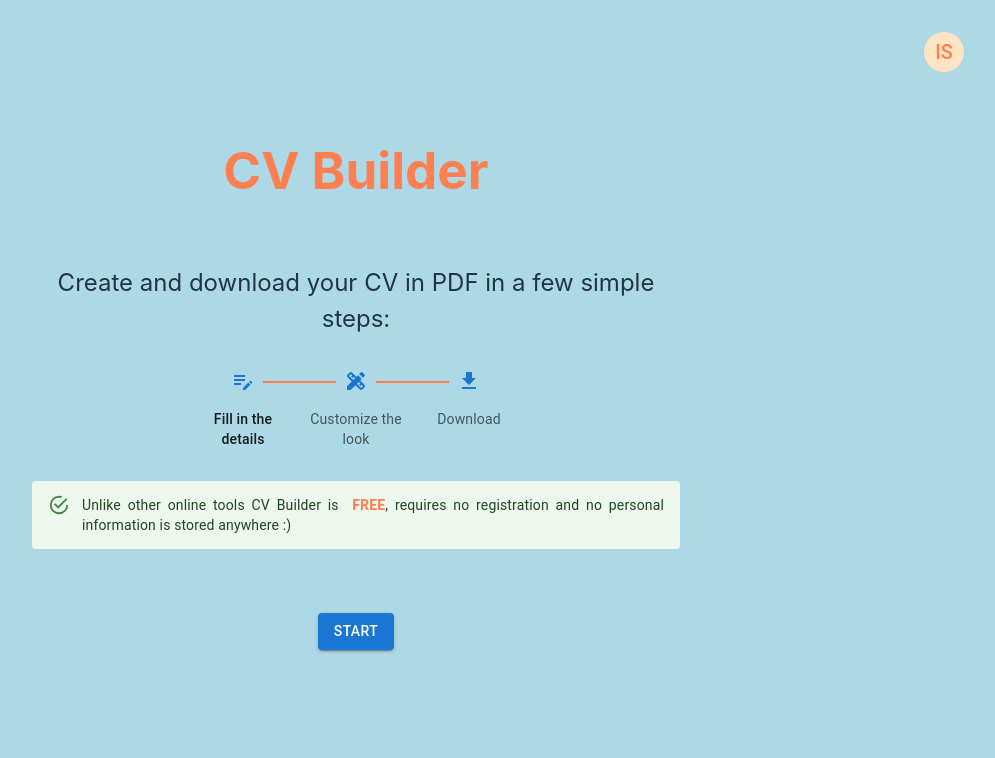
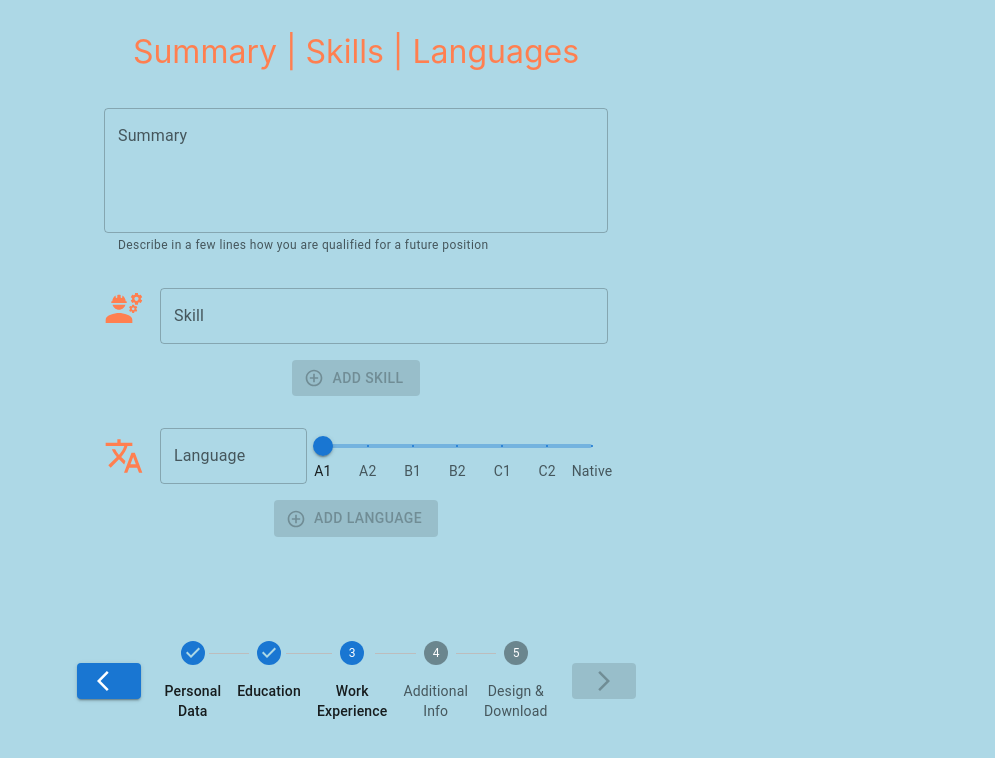
Before and after one commit to Nacho1980/cv-builder, a React (Vite) app: page /additional-info in a window 1280 px wide. Shown: the top 758 px of the page, without its empty margins (284-1279 px from the left). Built offline with nearby package versions, Linux system fonts and the light colour scheme.

Commit message:
Navigation with router implemented. Pending improvement of Cypress tests

```diff
--- a/src/App.tsx
+++ b/src/App.tsx
@@ -1,10 +1,15 @@
 import { createTheme, ThemeProvider } from "@mui/material";
 import { useState } from "react";
 import { useSelector } from "react-redux";
+import { Route, BrowserRouter as Router, Routes } from "react-router-dom";
 import "./App.css";
 import NavigationBar from "./components/NavigationBar";
+import AdditionalSectionsForm from "./components/pages/AdditionalSectionsForm";
+import DesignAndDownload from "./components/pages/DesignAndDownload";
+import EducationForm from "./components/pages/EducationForm";
+import ExperienceForm from "./components/pages/ExperienceForm";
+import PersonalDataForm from "./components/pages/PersonalDataForm";
 import WelcomePage from "./components/pages/WelcomePage";
-import { stepComponents } from "./constants";
 import { RootState } from "./store/store";
 
 function App() {
@@ -30,7 +35,7 @@ function App() {
     },
   });
 
-  // Get the component for the current step
+  /*   // Get the component for the current step
   const currentStepComponent = stepComponents.find(
     (step) => step.step === currentStep
   );
@@ -56,27 +61,27 @@ function App() {
       (currentStep === 4 && !summary) ||
       (currentStep === 2 && education.items.length === 0)
     );
-  };
+  }; */
 
   return (
     <ThemeProvider theme={theme}>
       <div className="main-body">
-        {/* Welcome page */}
-        {currentStep === 0 && <WelcomePage />}
-
-        {/* Render the step's component */}
         <div className="current-page-container">
-          {currentStepComponent?.component ? (
-            <currentStepComponent.component />
-          ) : null}
+          <Router>
+            <Routes>
+              <Route path="/" element={<WelcomePage />} />
+              <Route path="/personal-data" element={<PersonalDataForm />} />
+              <Route path="/education" element={<EducationForm />} />
+              <Route path="/experience" element={<ExperienceForm />} />
+              <Route
+                path="/additional-info"
+                element={<AdditionalSectionsForm />}
+              />
+              <Route path="/design-download" element={<DesignAndDownload />} />{" "}
+            </Routes>
+            <NavigationBar />
+          </Router>
         </div>
-
-        {/* Navigation buttons */}
-        <NavigationBar
-          currentStep={currentStep}
-          onNextStep={nextStep}
-          onPreviousStep={previousStep}
-        />
       </div>
     </ThemeProvider>
   );
--- a/src/components/NavigationBar.tsx
+++ b/src/components/NavigationBar.tsx
@@ -2,52 +2,64 @@ import ArrowBackIosIcon from "@mui/icons-material/ArrowBackIos";
 import ArrowForwardIosIcon from "@mui/icons-material/ArrowForwardIos";
 import { Button } from "@mui/material";
 import { useSelector } from "react-redux";
-import { stepComponents, stepLabels } from "../constants";
+import { useLocation, useNavigate } from "react-router-dom";
+import { stepLabels, stepPaths } from "../constants";
 import useIsPhone from "../hooks/useIsPhone";
 import { RootState } from "../store/store";
 import CustomStepper from "./CustomStepper";
 
-interface NavigationBarProps {
-  currentStep: number;
-  onNextStep: () => void;
-  onPreviousStep: () => void;
-}
+const NavigationBar: React.FC = () => {
+  const navigate = useNavigate();
+  const location = useLocation();
+  const isPhone = useIsPhone();
 
-const NavigationBar: React.FC<NavigationBarProps> = ({
-  currentStep,
-  onNextStep,
-  onPreviousStep,
-}) => {
+  const currentStep = stepPaths.indexOf(location.pathname); // Determine current step based on URL
+
   const { isValid, fields } = useSelector(
     (state: RootState) => state.personalData
   );
   const { summary } = useSelector((state: RootState) => state.additionalData);
   const education = useSelector((state: RootState) => state.education);
-  const isPhone = useIsPhone();
 
   const isNextBtnDisabled = () => {
     return (
-      currentStep === stepComponents.length ||
-      (currentStep === 1 &&
+      currentStep === stepPaths.length || // Disable if at the last step
+      (currentStep === 0 &&
         (!isValid ||
           !fields.country ||
           !fields.fullName ||
           !fields.email ||
           !fields.city ||
           !fields.telephone)) ||
-      (currentStep === 4 && !summary) ||
-      (currentStep === 2 && education.items.length === 0)
+      (currentStep === 3 && !summary) || // Additional Info step validation
+      (currentStep === 1 && education.items.length === 0) // Education step validation
     );
   };
 
-  const BackButton = () => {
+  const handleNext = () => {
+    if (currentStep === -1) {
+      // If on WelcomePage, start at personal data
+      navigate(stepPaths[0]);
+    } else if (currentStep < stepPaths.length - 1) {
+      navigate(stepPaths[currentStep + 1]);
+    }
+  };
+
+  const handleBack = () => {
     if (currentStep > 0) {
-      return (
+      navigate(stepPaths[currentStep - 1]);
+    } else {
+      navigate("/"); // Go back to WelcomePage if at the first step
+    }
+  };
+
+  const BackButton = () =>
+    currentStep !== -1 && (
       <Button
         name="previousStepBtn"
         variant="contained"
-          onClick={onPreviousStep}
-          disabled={currentStep === 1}
+        onClick={handleBack}
+        disabled={currentStep === 0}
       >
         {isPhone ? (
           <>
@@ -58,23 +70,19 @@ const NavigationBar: React.FC<NavigationBarProps> = ({
         )}
       </Button>
     );
-    }
-  };
 
-  const NextButton = () => {
-    if (currentStep < stepLabels.length) {
-      return (
+  const NextButton = () => (
     <Button
       name="nextStepBtn"
       variant="contained"
-          onClick={onNextStep}
+      onClick={handleNext}
       disabled={isNextBtnDisabled()}
     >
-          {currentStep === 0 ? (
+      {currentStep === -1 ? (
         <span className="navigation-text">START</span>
       ) : isPhone ? (
         <>
-              <span className="navigation-text">NEXT </span>{" "}
+          <span className="navigation-text">NEXT </span>
           <ArrowForwardIosIcon />
         </>
       ) : (
@@ -82,15 +90,12 @@ const NavigationBar: React.FC<NavigationBarProps> = ({
       )}
     </Button>
   );
-    }
-  };
 
   return (
     <div className={isPhone ? "navigation-bar" : "navigation-bar desktop"}>
       {!isPhone && <BackButton />}
       {isPhone && <NextButton />}
-      {/* Progress bar */}
-      {currentStep > 0 && (
+      {currentStep >= 0 && (
         <CustomStepper currentStep={currentStep} steps={stepLabels} />
       )}
       {!isPhone && <NextButton />}
--- a/src/components/pages/PersonalInfoForm.tsx
+++ b/src/components/pages/PersonalDataForm.tsx
@@ -11,7 +11,7 @@ import { updateField } from "../../reducers/personalDataSlice";
 import { RootState } from "../../store/store";
 import CountrySelector from "../CountrySelector";
 
-const PersonalInfoForm: React.FC = () => {
+const PersonalDataForm: React.FC = () => {
   const dispatch = useDispatch();
   const { countries } = useGetCountries();
   const { fields, errors } = useSelector(
@@ -127,4 +127,4 @@ const PersonalInfoForm: React.FC = () => {
   );
 };
 
-export default PersonalInfoForm;
+export default PersonalDataForm;
--- a/src/constants.ts
+++ b/src/constants.ts
@@ -2,15 +2,23 @@ import AdditionalSectionsForm from "./components/pages/AdditionalSectionsForm";
 import DesignAndDownload from "./components/pages/DesignAndDownload";
 import EducationForm from "./components/pages/EducationForm";
 import ExperienceForm from "./components/pages/ExperienceForm";
-import PersonalInfoForm from "./components/pages/PersonalInfoForm";
+import PersonalInfoForm from "./components/pages/PersonalDataForm";
 import { Step } from "./types";
 
+export const stepPaths = [
+  "/personal-data",
+  "/education",
+  "/experience",
+  "/additional-info",
+  "/design-download",
+];
+
 export const stepLabels: Step[] = [
-  { value: 1, label: "Personal Info" },
+  { value: 1, label: "Personal Data" },
   { value: 2, label: "Education" },
   { value: 3, label: "Work Experience" },
-  { value: 4, label: "Additional" },
-  { value: 5, label: "Customize design" },
+  { value: 4, label: "Additional Info" },
+  { value: 5, label: "Design & Download" },
 ];
 interface StepComponent {
   step: number;
```
Lines whose indentation alone changed are shown as unchanged.
